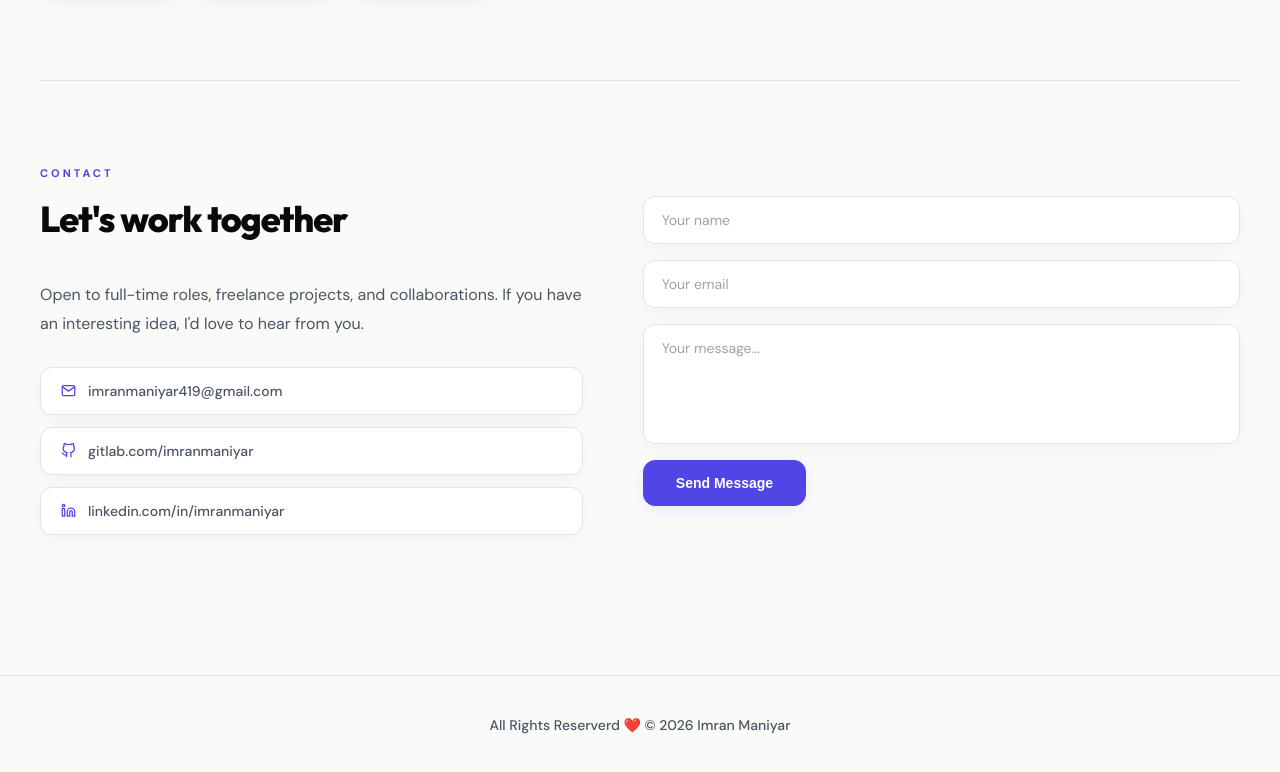
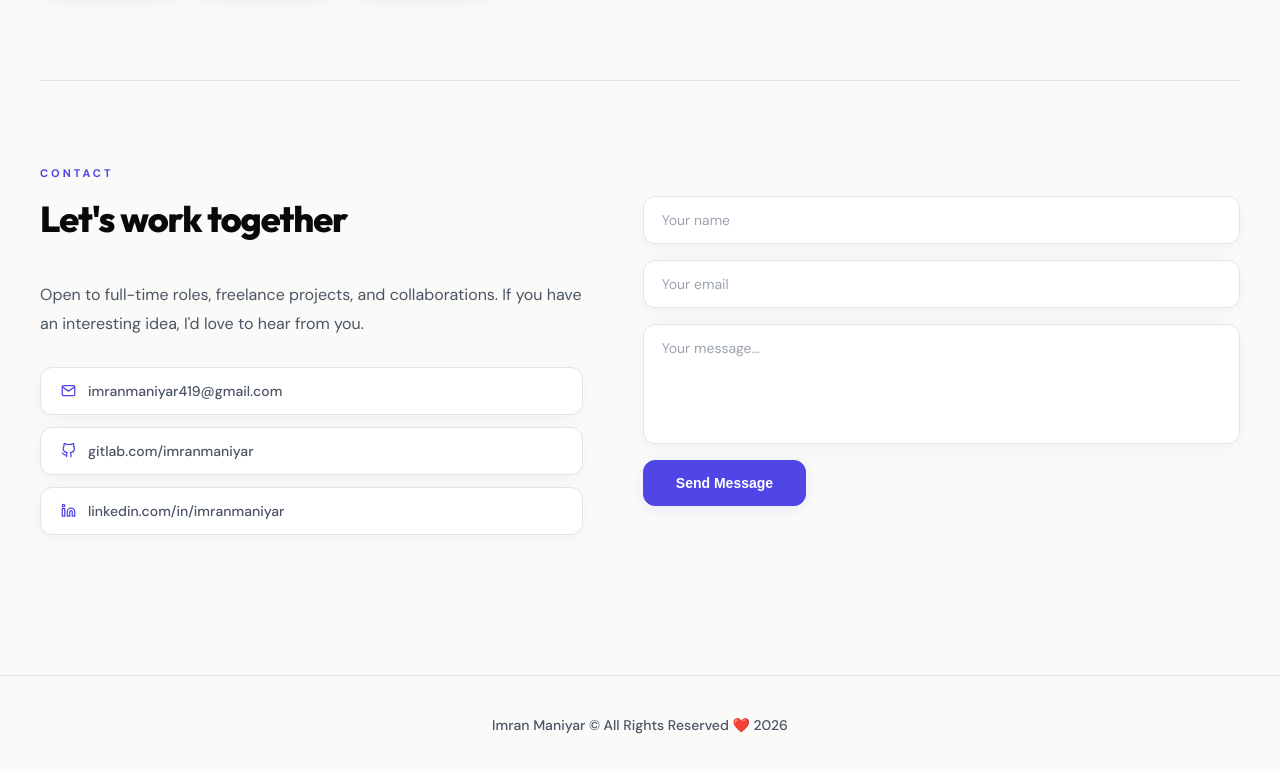
Before and after one commit to Imran4819/my_portfolio, a React (Vite) app: page / in a window 1280 px wide. Shown: the part 3203-3975 px from the top of the page. Built offline with nearby package versions, Linux system fonts and the light colour scheme.

Commit message:
footer changed

```diff
--- a/src/App.jsx
+++ b/src/App.jsx
@@ -20,7 +20,7 @@ function App() {
         <Contact />
       </main>
       <footer className="footer">
-        <p>All Rights Reserverd ❤️ © {new Date().getFullYear()} Imran Maniyar</p>
+        <p> Imran Maniyar © All Rights Reserved ❤️ {new Date().getFullYear()}</p>
       </footer>
     </div>
   );
```
